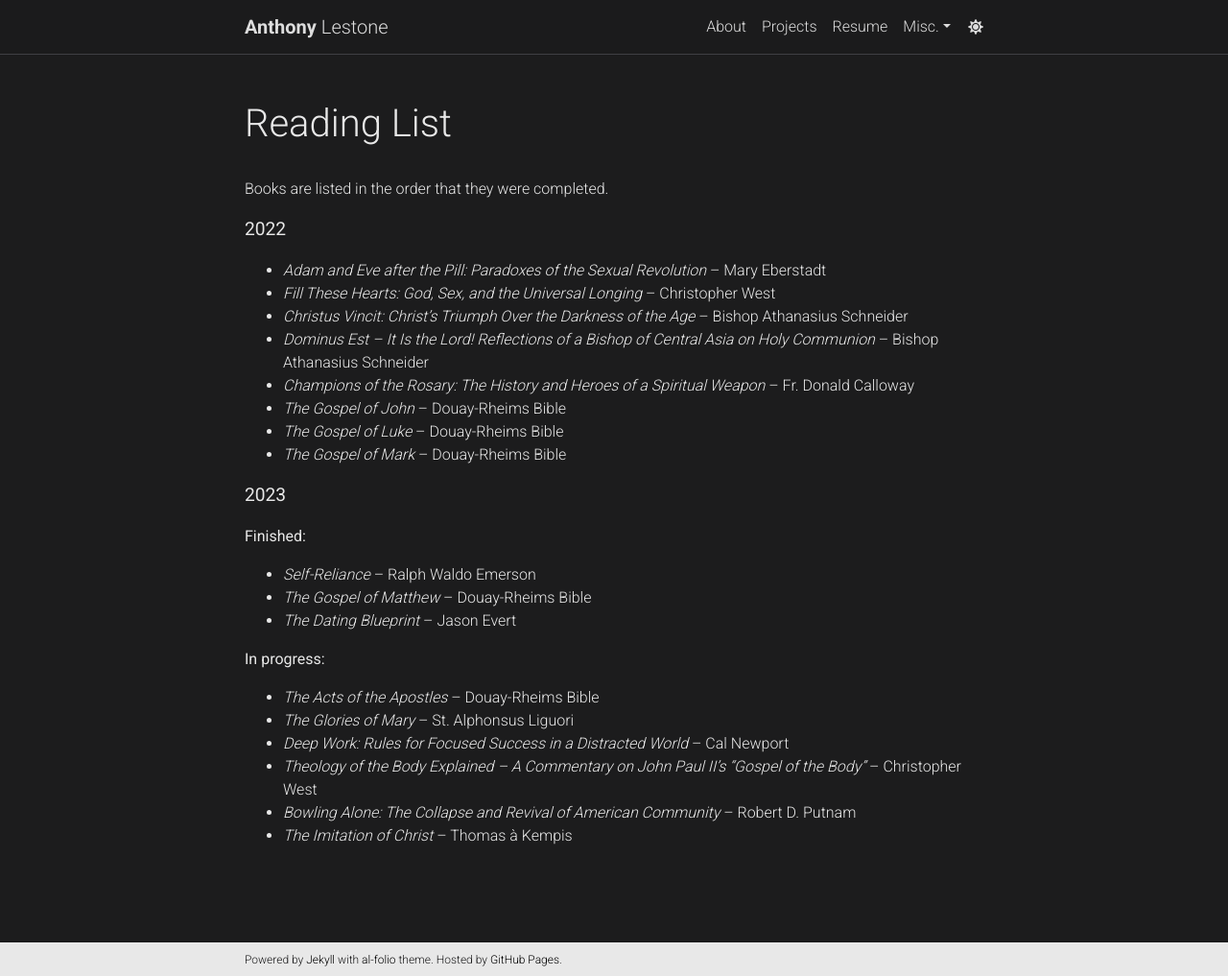
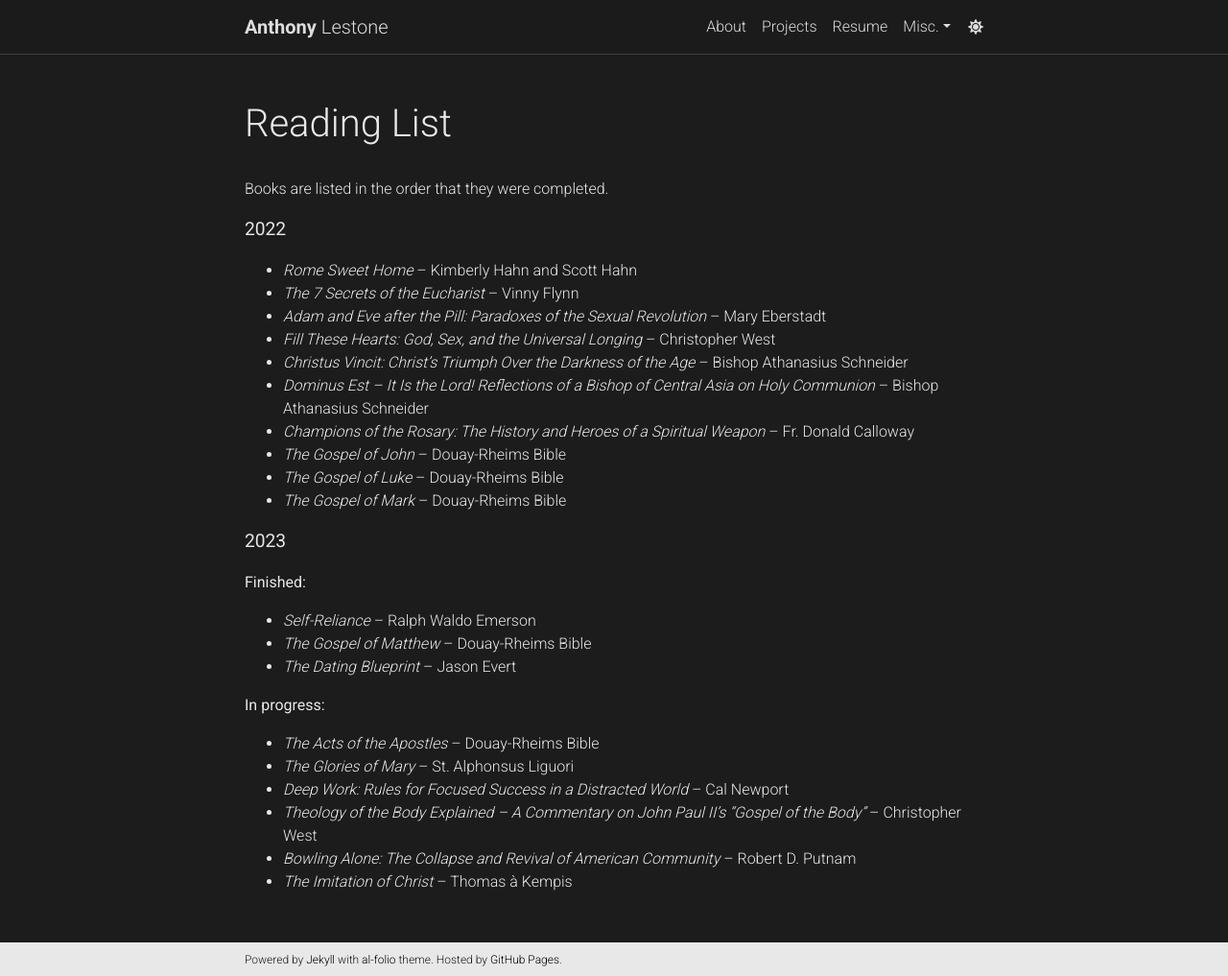
Before and after one commit to anthonylestone/anthonylestone.github.io, a Jekyll site: the page built from _pages/readinglist.md, in a window 1280 px wide and 1017 px high. Shown: the whole window at 96% size. Built offline with Jekyll 4.4.1, drawn with Linux system fonts in a browser that asks for light colours; comment, search, counter and statistics services are not loaded; a style sheet for code colours, icons or effects is not loaded.

Commit message:
updated reading list

```diff
--- a/_pages/readinglist.md
+++ b/_pages/readinglist.md
@@ -9,6 +9,8 @@ Books are listed in the order that they were completed.
 
 <b><big>2022</big><b>
 
+- *Rome Sweet Home* -- Kimberly Hahn and Scott Hahn
+- *The 7 Secrets of the Eucharist* -- Vinny Flynn
 - *Adam and Eve after the Pill: Paradoxes of the Sexual Revolution* -- Mary Eberstadt
 - *Fill These Hearts: God, Sex, and the Universal Longing* -- Christopher West
 - *Christus Vincit: Christ’s Triumph Over the Darkness of the Age* -- Bishop Athanasius Schneider
```
